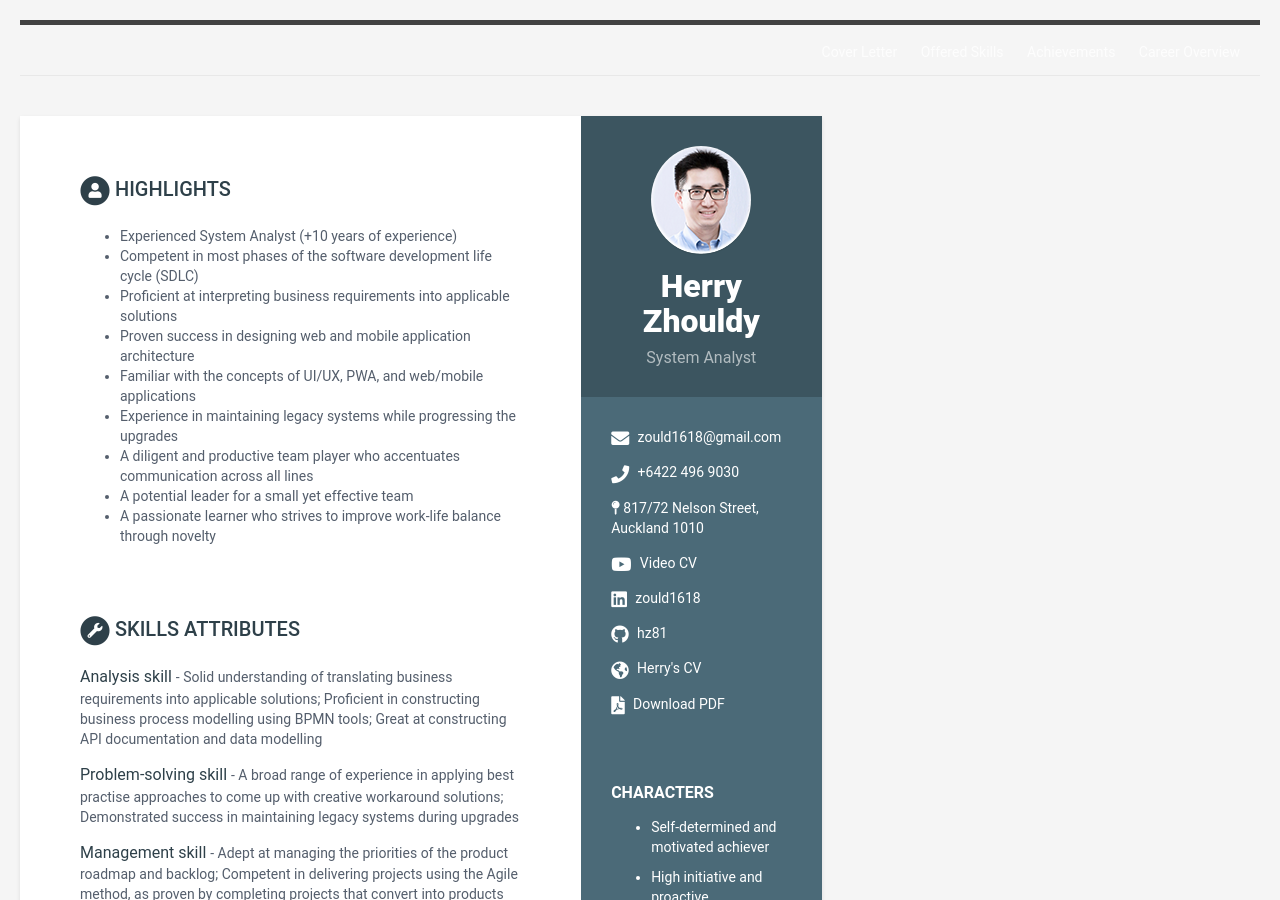
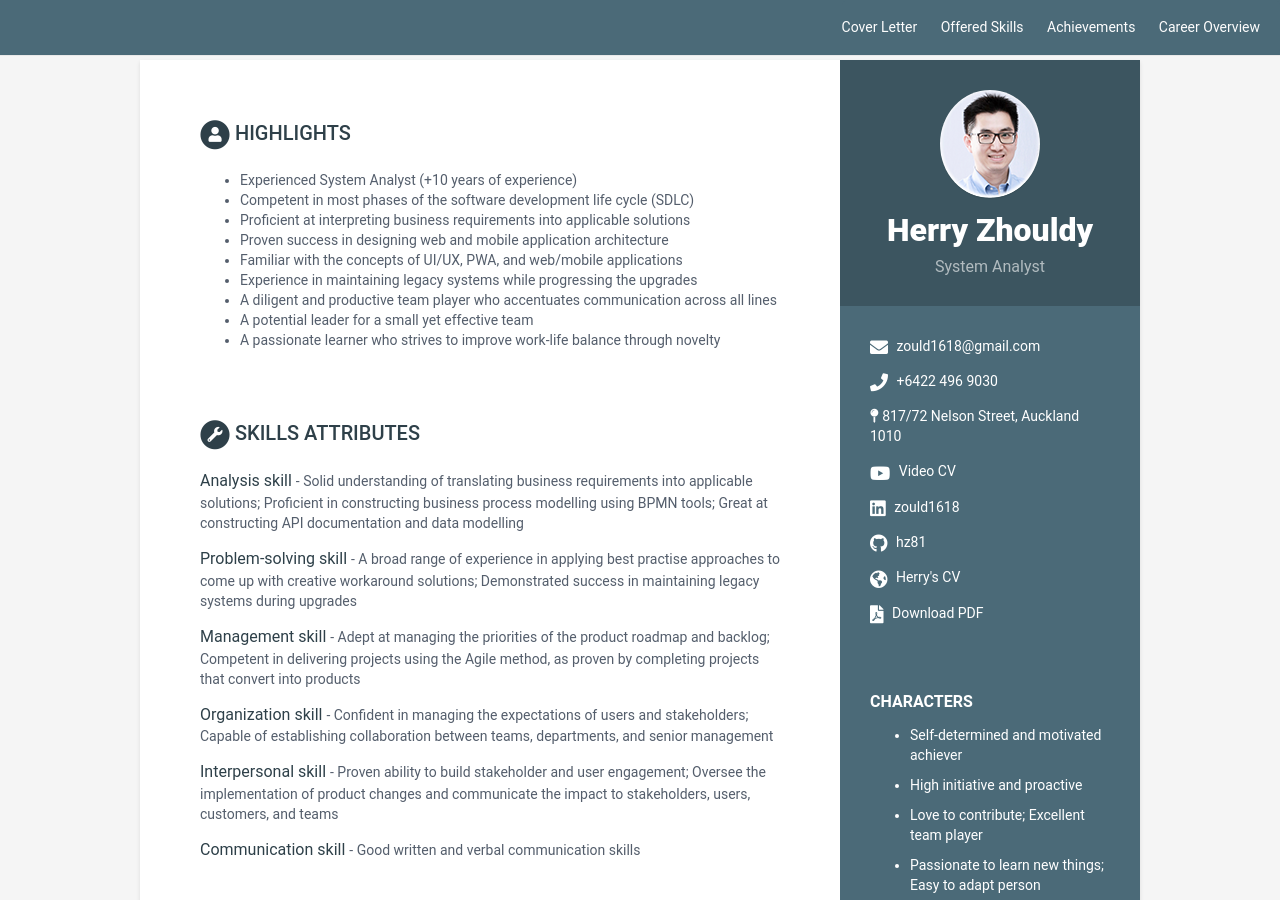
Before and after one commit to hz81/cv-sa1, a Jekyll site: the page built from index.html, in a window 1280 px wide and 900 px high. Built offline with Jekyll 4.4.1, drawn with Linux system fonts in a browser that asks for light colours.

Commit message:
Update header.html

```diff
--- a/_includes/header.html
+++ b/_includes/header.html
@@ -1,5 +1,5 @@
 {% assign headermenu = site.data.data.headermenu %}
-<header class="site-header">
+<header class="site-header-fixed">
   <nav class="site-nav nav-trigger">
     <input type="checkbox" id="nav-trigger" class="nav-trigger" />
     <label for="nav-trigger">
```
